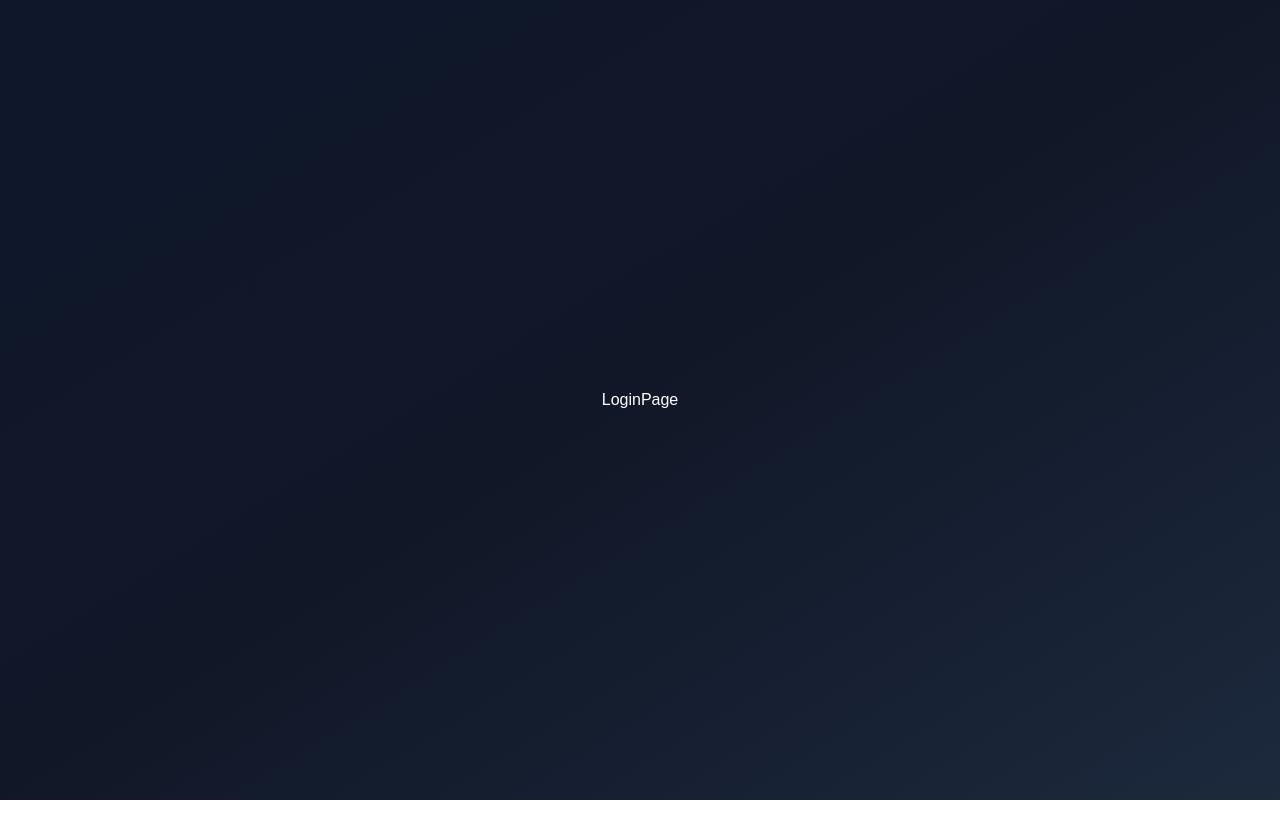
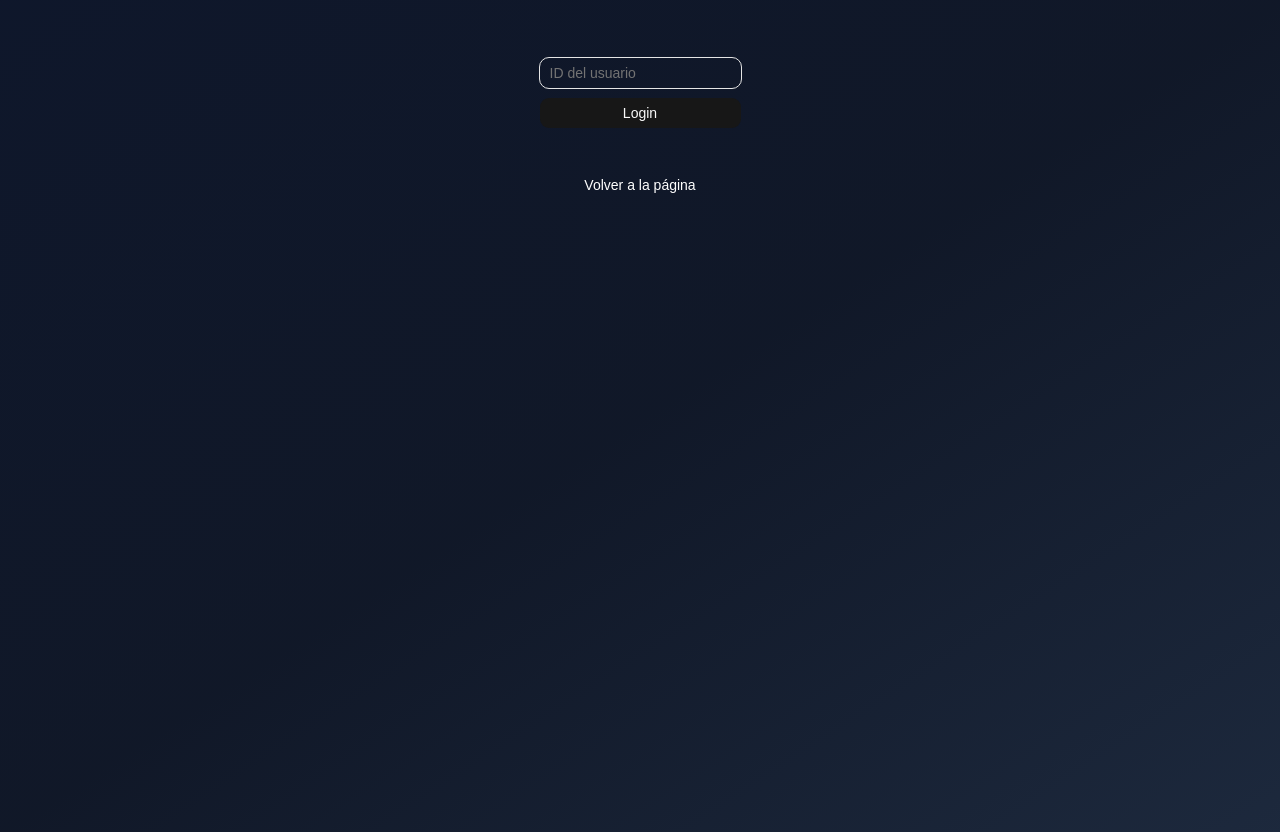
Before and after one commit to Axio-Dev/React-desde-0, a React (Vite) app in the folder 04-hooks-app/: page /login in a window 1280 px wide. Before the commit the page ends 800 px from the top, so only its background shows below. Built offline with nearby package versions, Linux system fonts and the light colour scheme.

Commit message:
Dandóle estilos a las páginas

```diff
--- a/04-hooks-app/src/09-useContext/pages/about/AboutPage.tsx
+++ b/04-hooks-app/src/09-useContext/pages/about/AboutPage.tsx
@@ -1,3 +1,20 @@
+import { Link } from "react-router";
+
 export const AboutPage = () => {
-  return <div>AboutPage</div>;
+  console.log("re refresca?");
+  return (
+    <div className="flex flex-col items-center justify-center min-h-screen">
+      <h1 className="text-4xl font-bold">Página sobre mi</h1>
+      <hr />
+
+      <div className="flex flex-col gap-2">
+        <Link to="/profile" className="hover:text-blue-500 underline text-2xl">
+          Perfil
+        </Link>
+        <Link to="/login" className="hover:text-blue-500 underline text-2xl">
+          Iniciar sesión
+        </Link>
+      </div>
+    </div>
+  );
 };
--- a/04-hooks-app/src/09-useContext/pages/auth/LoginPage.tsx
+++ b/04-hooks-app/src/09-useContext/pages/auth/LoginPage.tsx
@@ -1,3 +1,19 @@
+import { Button } from "@/components/ui/button";
+import { Input } from "@/components/ui/input";
+import { Link } from "react-router";
+
 export const LoginPage = () => {
-  return <div>LoginPage</div>;
+  return (
+    <div className="flex flex-col items-center min-h-screen">
+      <h1 className="text-4xl font-bold"></h1>
+      <hr />
+      <form className="flex flex-col gap-2 my-10">
+        <Input type="number" placeholder="ID del usuario" />
+        <Button type="submit">Login</Button>
+      </form>
+      <Link to="/about">
+        <Button variant="ghost">Volver a la página</Button>
+      </Link>
+    </div>
+  );
 };
--- a/04-hooks-app/src/09-useContext/pages/profile/ProfilePage.tsx
+++ b/04-hooks-app/src/09-useContext/pages/profile/ProfilePage.tsx
@@ -1,3 +1,14 @@
+import { Button } from "@/components/ui/button";
+
 export const ProfilePage = () => {
-  return <div>ProfilePage</div>;
+  return (
+    <div className="flex flex-col items-center justify-center min-h-screen">
+      <h1 className="text-4xl">Perfil del usuario</h1>
+      <hr />
+
+      <pre className="my-4"> {JSON.stringify({}, null, 2)} </pre>
+
+      <Button variant="destructive">Salir</Button>
+    </div>
+  );
 };
--- a/04-hooks-app/src/components/ui/button.tsx
+++ b/04-hooks-app/src/components/ui/button.tsx
@@ -1,11 +1,11 @@
-import * as React from "react"
-import { cva, type VariantProps } from "class-variance-authority"
-import { Slot } from "radix-ui"
+import * as React from "react";
+import { cva, type VariantProps } from "class-variance-authority";
+import { Slot } from "radix-ui";
 
-import { cn } from "@/lib/utils"
+import { cn } from "@/lib/utils";
 
 const buttonVariants = cva(
-  "group/button inline-flex shrink-0 items-center justify-center rounded-lg border border-transparent bg-clip-padding text-sm font-medium whitespace-nowrap transition-all outline-none select-none focus-visible:border-ring focus-visible:ring-3 focus-visible:ring-ring/50 active:not-aria-[haspopup]:translate-y-px disabled:pointer-events-none disabled:opacity-50 aria-invalid:border-destructive aria-invalid:ring-3 aria-invalid:ring-destructive/20 dark:aria-invalid:border-destructive/50 dark:aria-invalid:ring-destructive/40 [&_svg]:pointer-events-none [&_svg]:shrink-0 [&_svg:not([class*='size-'])]:size-4",
+  "group/button inline-flex cursor-pointer shrink-0 items-center justify-center rounded-lg border border-transparent bg-clip-padding text-sm font-medium whitespace-nowrap transition-all outline-none select-none focus-visible:border-ring focus-visible:ring-3 focus-visible:ring-ring/50 active:not-aria-[haspopup]:translate-y-px disabled:pointer-events-none disabled:opacity-50 aria-invalid:border-destructive aria-invalid:ring-3 aria-invalid:ring-destructive/20 dark:aria-invalid:border-destructive/50 dark:aria-invalid:ring-destructive/40 [&_svg]:pointer-events-none [&_svg]:shrink-0 [&_svg:not([class*='size-'])]:size-4",
   {
     variants: {
       variant: {
@@ -38,8 +38,8 @@
       variant: "default",
       size: "default",
     },
-  }
-)
+  },
+);
 
 function Button({
   className,
@@ -49,9 +49,9 @@
   ...props
 }: React.ComponentProps<"button"> &
   VariantProps<typeof buttonVariants> & {
-    asChild?: boolean
+    asChild?: boolean;
   }) {
-  const Comp = asChild ? Slot.Root : "button"
+  const Comp = asChild ? Slot.Root : "button";
 
   return (
     <Comp
@@ -61,7 +61,7 @@
       className={cn(buttonVariants({ variant, size, className }))}
       {...props}
     />
-  )
+  );
 }
 
-export { Button, buttonVariants }
+export { Button, buttonVariants };
```
